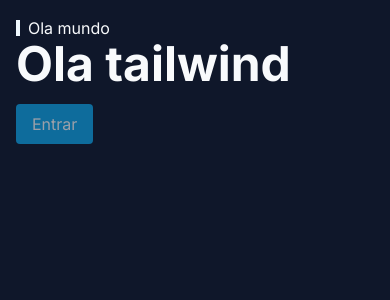
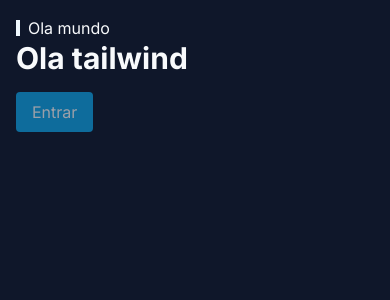
Before and after one commit to marlondenisck/masterizando-tailwind-nextjs, a Next.js app: page / in a window 390 px wide. Shown: the top 300 px of the page. Built offline with nearby package versions, Linux system fonts and the light colour scheme.

Commit message:
Responsividade e Breakpoints

```diff
--- a/src/app/page.tsx
+++ b/src/app/page.tsx
@@ -2,7 +2,7 @@
   return (
     <div className="p-4 bg-slate-900 text-slate-50 h-screen">
       <h1 className="flex items-center gap-2 before:w-1 before:h-4 before:bg-sky-50">Ola mundo</h1>
-      <h2 className="font-bold text-5xl">Ola tailwind</h2>
+      <h2 className="font-bold text-3xl sm:text-5xl lg:text-6xl">Ola tailwind</h2>
       <button disabled className="bg-sky-500 px-4 py-2 rounded mt-4 cursor-pointer enabled:hover:bg-sky-600 disabled:opacity-60  disabled:cursor-not-allowed">Entrar</button>
     </div>
   );
```
